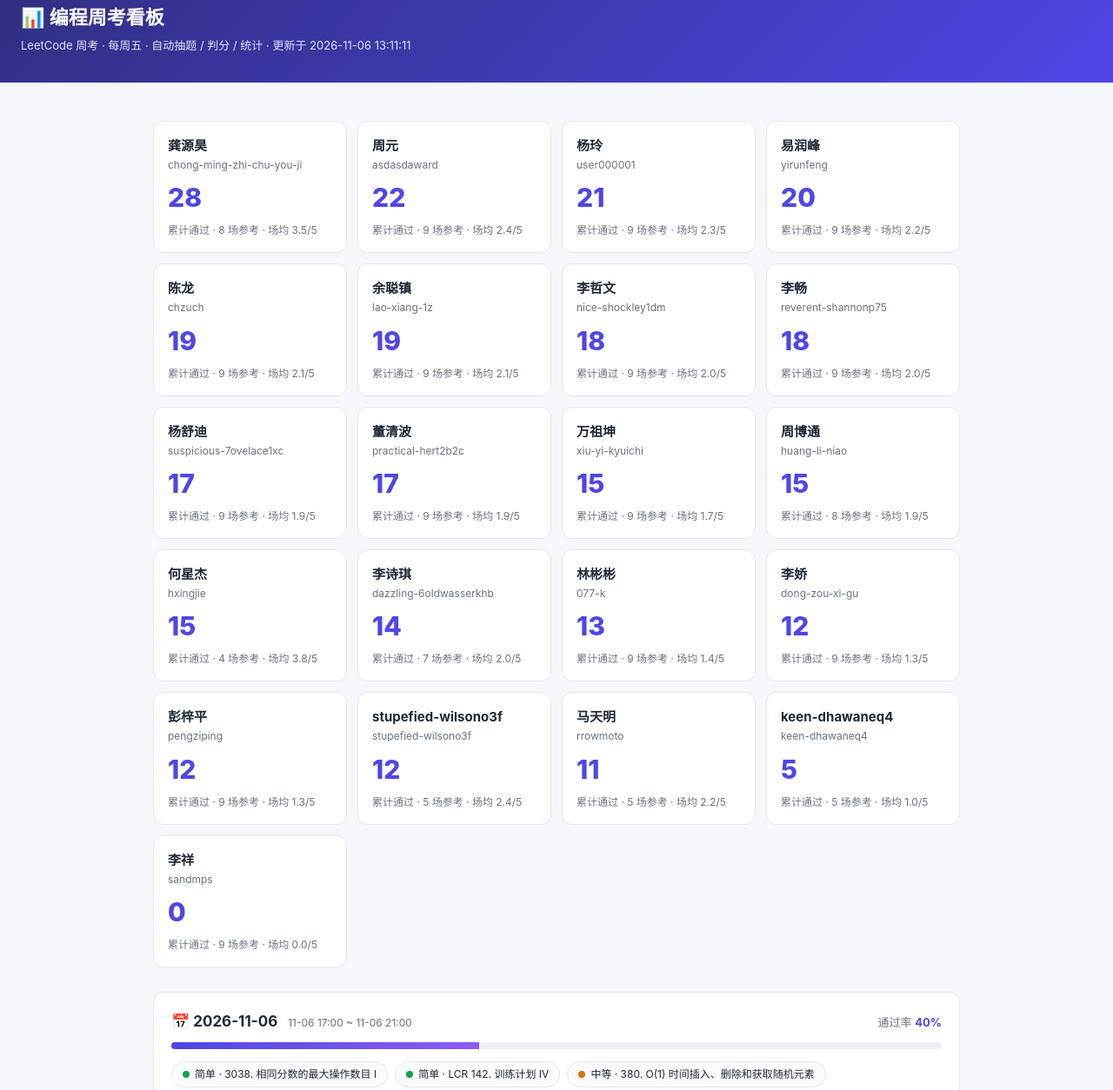
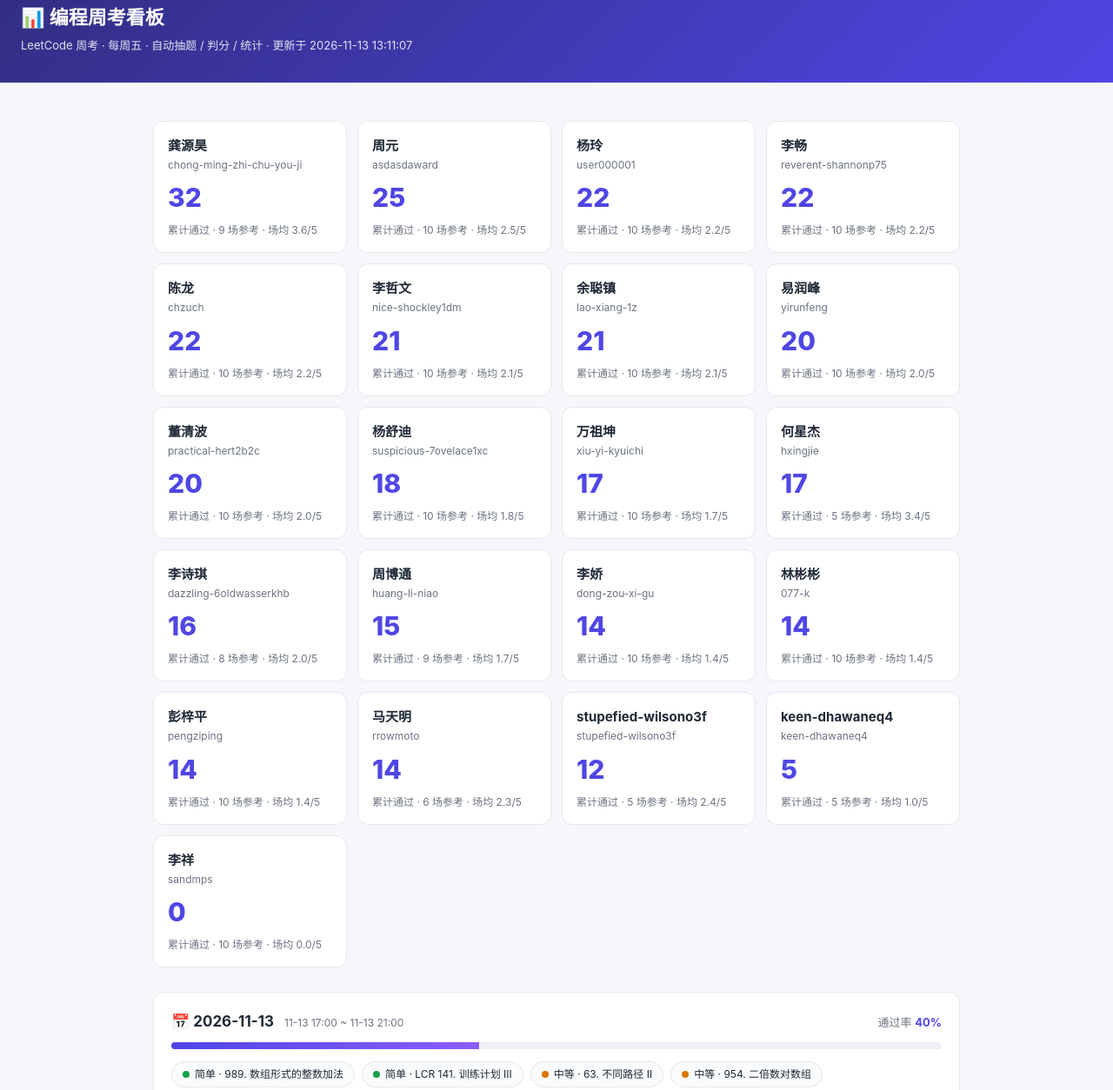
Before and after one commit to chilltycho/leetcode-exam, a plain HTML site: page dashboard/index.html in a window 1280 px wide. Shown: the part 29-1283 px from the top of the page at 87% size. Drawn offline with Linux system fonts and the light colour scheme.

Commit message:
exam: 统计 2026-11-13 周考成绩并更新看板

```diff
--- a/dashboard/index.html
+++ b/dashboard/index.html
@@ -48,127 +48,134 @@ footer { text-align:center; color:var(--muted); font-size:12px; padding:16px; }
 <body>
 <header>
   <h1>📊 编程周考看板</h1>
-  <p>LeetCode 周考 · 每周五 · 自动抽题 / 判分 / 统计 · 更新于 2026-11-06 13:11:11</p>
+  <p>LeetCode 周考 · 每周五 · 自动抽题 / 判分 / 统计 · 更新于 2026-11-13 13:11:07</p>
 </header>
 <main>
   <div class="cards">
       <div class="card">
         <div class="card-name">龚源昊</div>
         <div class="card-slug">chong-ming-zhi-chu-you-ji</div>
-        <div class="card-num">28</div>
-        <div class="card-label">累计通过 · 8 场参考 · 场均 3.5/5</div>
+        <div class="card-num">32</div>
+        <div class="card-label">累计通过 · 9 场参考 · 场均 3.6/5</div>
       </div>
 
       <div class="card">
         <div class="card-name">周元</div>
         <div class="card-slug">asdasdaward</div>
-        <div class="card-num">22</div>
-        <div class="card-label">累计通过 · 9 场参考 · 场均 2.4/5</div>
+        <div class="card-num">25</div>
+        <div class="card-label">累计通过 · 10 场参考 · 场均 2.5/5</div>
       </div>
 
       <div class="card">
         <div class="card-name">杨玲</div>
         <div class="card-slug">user000001</div>
+        <div class="card-num">22</div>
+        <div class="card-label">累计通过 · 10 场参考 · 场均 2.2/5</div>
+      </div>
+
+      <div class="card">
+        <div class="card-name">李畅</div>
+        <div class="card-slug">reverent-shannonp75</div>
+        <div class="card-num">22</div>
+        <div class="card-label">累计通过 · 10 场参考 · 场均 2.2/5</div>
+      </div>
+
+      <div class="card">
+        <div class="card-name">陈龙</div>
+        <div class="card-slug">chzuch</div>
+        <div class="card-num">22</div>
+        <div class="card-label">累计通过 · 10 场参考 · 场均 2.2/5</div>
+      </div>
+
+      <div class="card">
+        <div class="card-name">李哲文</div>
+        <div class="card-slug">nice-shockley1dm</div>
         <div class="card-num">21</div>
-        <div class="card-label">累计通过 · 9 场参考 · 场均 2.3/5</div>
+        <div class="card-label">累计通过 · 10 场参考 · 场均 2.1/5</div>
+      </div>
+
+      <div class="card">
+        <div class="card-name">余聪镇</div>
+        <div class="card-slug">lao-xiang-1z</div>
+        <div class="card-num">21</div>
+        <div class="card-label">累计通过 · 10 场参考 · 场均 2.1/5</div>
       </div>
 
       <div class="card">
         <div class="card-name">易润峰</div>
         <div class="card-slug">yirunfeng</div>
         <div class="card-num">20</div>
-        <div class="card-label">累计通过 · 9 场参考 · 场均 2.2/5</div>
+        <div class="card-label">累计通过 · 10 场参考 · 场均 2.0/5</div>
       </div>
 
       <div class="card">
-        <div class="card-name">陈龙</div>
-        <div class="card-slug">chzuch</div>
-        <div class="card-num">19</div>
-        <div class="card-label">累计通过 · 9 场参考 · 场均 2.1/5</div>
-      </div>
-
-      <div class="card">
-        <div class="card-name">余聪镇</div>
-        <div class="card-slug">lao-xiang-1z</div>
-        <div class="card-num">19</div>
-        <div class="card-label">累计通过 · 9 场参考 · 场均 2.1/5</div>
-      </div>
-
-      <div class="card">
-        <div class="card-name">李哲文</div>
-        <div class="card-slug">nice-shockley1dm</div>
-        <div class="card-num">18</div>
-        <div class="card-label">累计通过 · 9 场参考 · 场均 2.0/5</div>
-      </div>
-
-      <div class="card">
-        <div class="card-name">李畅</div>
-        <div class="card-slug">reverent-shannonp75</div>
-        <div class="card-num">18</div>
-        <div class="card-label">累计通过 · 9 场参考 · 场均 2.0/5</div>
+        <div class="card-name">董清波</div>
+        <div class="card-slug">practical-hert2b2c</div>
+        <div class="card-num">20</div>
+        <div class="card-label">累计通过 · 10 场参考 · 场均 2.0/5</div>
       </div>
 
       <div class="card">
         <div class="card-name">杨舒迪</div>
         <div class="card-slug">suspicious-7ovelace1xc</div>
-        <div class="card-num">17</div>
-        <div class="card-label">累计通过 · 9 场参考 · 场均 1.9/5</div>
-      </div>
-
-      <div class="card">
-        <div class="card-name">董清波</div>
-        <div class="card-slug">practical-hert2b2c</div>
-        <div class="card-num">17</div>
-        <div class="card-label">累计通过 · 9 场参考 · 场均 1.9/5</div>
+        <div class="card-num">18</div>
+        <div class="card-label">累计通过 · 10 场参考 · 场均 1.8/5</div>
       </div>
 
       <div class="card">
         <div class="card-name">万祖坤</div>
         <div class="card-slug">xiu-yi-kyuichi</div>
-        <div class="card-num">15</div>
-        <div class="card-label">累计通过 · 9 场参考 · 场均 1.7/5</div>
+        <div class="card-num">17</div>
+        <div class="card-label">累计通过 · 10 场参考 · 场均 1.7/5</div>
+      </div>
+
+      <div class="card">
+        <div class="card-name">何星杰</div>
+        <div class="card-slug">hxingjie</div>
+        <div class="card-num">17</div>
+        <div class="card-label">累计通过 · 5 场参考 · 场均 3.4/5</div>
+      </div>
+
+      <div class="card">
+        <div class="card-name">李诗琪</div>
+        <div class="card-slug">dazzling-6oldwasserkhb</div>
+        <div class="card-num">16</div>
+        <div class="card-label">累计通过 · 8 场参考 · 场均 2.0/5</div>
       </div>
 
       <div class="card">
         <div class="card-name">周博通</div>
         <div class="card-slug">huang-li-niao</div>
         <div class="card-num">15</div>
-        <div class="card-label">累计通过 · 8 场参考 · 场均 1.9/5</div>
+        <div class="card-label">累计通过 · 9 场参考 · 场均 1.7/5</div>
       </div>
 
       <div class="card">
-        <div class="card-name">何星杰</div>
-        <div class="card-slug">hxingjie</div>
-        <div class="card-num">15</div>
-        <div class="card-label">累计通过 · 4 场参考 · 场均 3.8/5</div>
-      </div>
-
-      <div class="card">
-        <div class="card-name">李诗琪</div>
-        <div class="card-slug">dazzling-6oldwasserkhb</div>
+        <div class="card-name">李娇</div>
+        <div class="card-slug">dong-zou-xi-gu</div>
         <div class="card-num">14</div>
-        <div class="card-label">累计通过 · 7 场参考 · 场均 2.0/5</div>
+        <div class="card-label">累计通过 · 10 场参考 · 场均 1.4/5</div>
       </div>
 
       <div class="card">
         <div class="card-name">林彬彬</div>
         <div class="card-slug">077-k</div>
-        <div class="card-num">13</div>
-        <div class="card-label">累计通过 · 9 场参考 · 场均 1.4/5</div>
-      </div>
-
-      <div class="card">
-        <div class="card-name">李娇</div>
-        <div class="card-slug">dong-zou-xi-gu</div>
-        <div class="card-num">12</div>
-        <div class="card-label">累计通过 · 9 场参考 · 场均 1.3/5</div>
+        <div class="card-num">14</div>
+        <div class="card-label">累计通过 · 10 场参考 · 场均 1.4/5</div>
       </div>
 
       <div class="card">
         <div class="card-name">彭梓平</div>
         <div class="card-slug">pengziping</div>
-        <div class="card-num">12</div>
-        <div class="card-label">累计通过 · 9 场参考 · 场均 1.3/5</div>
+        <div class="card-num">14</div>
+        <div class="card-label">累计通过 · 10 场参考 · 场均 1.4/5</div>
+      </div>
+
+      <div class="card">
+        <div class="card-name">马天明</div>
+        <div class="card-slug">rrowmoto</div>
+        <div class="card-num">14</div>
+        <div class="card-label">累计通过 · 6 场参考 · 场均 2.3/5</div>
       </div>
 
       <div class="card">
@@ -176,13 +183,6 @@ footer { text-align:center; color:var(--muted); font-size:12px; padding:16px; }
         <div class="card-slug">stupefied-wilsono3f</div>
         <div class="card-num">12</div>
         <div class="card-label">累计通过 · 5 场参考 · 场均 2.4/5</div>
-      </div>
-
-      <div class="card">
-        <div class="card-name">马天明</div>
-        <div class="card-slug">rrowmoto</div>
-        <div class="card-num">11</div>
-        <div class="card-label">累计通过 · 5 场参考 · 场均 2.2/5</div>
       </div>
 
       <div class="card">
@@ -196,8 +196,42 @@ footer { text-align:center; color:var(--muted); font-size:12px; padding:16px; }
         <div class="card-name">李祥</div>
         <div class="card-slug">sandmps</div>
         <div class="card-num">0</div>
-        <div class="card-label">累计通过 · 9 场参考 · 场均 0.0/5</div>
+        <div class="card-label">累计通过 · 10 场参考 · 场均 0.0/5</div>
       </div></div>
+
+    <section class="exam">
+      <div class="exam-head">
+        <h2>📅 2026-11-13</h2>
+        <span class="window">11-13 17:00 ~ 11-13 21:00</span>
+        <span class="rate">通过率 <b>40%</b></span>
+      </div>
+      <div class="bar"><i style="width:40.0%"></i></div>
+      <div class="chips"><a class="chip" style="--c:#16a34a" href="https://leetcode.cn/problems/add-to-array-form-of-integer/" target="_blank" rel="noopener"><span class="dot" style="background:#16a34a"></span>简单 · 989. 数组形式的整数加法</a><a class="chip" style="--c:#16a34a" href="https://leetcode.cn/problems/fan-zhuan-lian-biao-lcof/" target="_blank" rel="noopener"><span class="dot" style="background:#16a34a"></span>简单 · LCR 141. 训练计划 III</a><a class="chip" style="--c:#d97706" href="https://leetcode.cn/problems/unique-paths-ii/" target="_blank" rel="noopener"><span class="dot" style="background:#d97706"></span>中等 · 63. 不同路径 II</a><a class="chip" style="--c:#d97706" href="https://leetcode.cn/problems/array-of-doubled-pairs/" target="_blank" rel="noopener"><span class="dot" style="background:#d97706"></span>中等 · 954. 二倍数对数组</a><a class="chip" style="--c:#dc2626" href="https://leetcode.cn/problems/n-queens-ii/" target="_blank" rel="noopener"><span class="dot" style="background:#dc2626"></span>困难 · 52. N 皇后 II</a></div>
+      <div class="table-wrap">
+        <table>
+          <thead><tr><th>姓名</th><th>账号</th><th>989</th><th>LCR 141</th><th>63</th><th>954</th><th>52</th><th>通过</th></tr></thead>
+          <tbody><tr><td class="emp">李娇</td><td class="emp-slug">dong-zou-xi-gu</td><td class="ok">✓</td><td class="ok">✓</td><td class="no">—</td><td class="no">—</td><td class="no">—</td><td class="sum">2/5</td></tr>
+<tr><td class="emp">李哲文</td><td class="emp-slug">nice-shockley1dm</td><td class="ok">✓</td><td class="ok">✓</td><td class="ok">✓</td><td class="no">—</td><td class="no">—</td><td class="sum">3/5</td></tr>
+<tr><td class="emp">万祖坤</td><td class="emp-slug">xiu-yi-kyuichi</td><td class="no">—</td><td class="no">—</td><td class="ok">✓</td><td class="ok">✓</td><td class="no">—</td><td class="sum">2/5</td></tr>
+<tr><td class="emp">杨玲</td><td class="emp-slug">user000001</td><td class="ok">✓</td><td class="no">—</td><td class="no">—</td><td class="no">—</td><td class="no">—</td><td class="sum">1/5</td></tr>
+<tr><td class="emp">李畅</td><td class="emp-slug">reverent-shannonp75</td><td class="ok">✓</td><td class="ok">✓</td><td class="ok">✓</td><td class="ok">✓</td><td class="no">—</td><td class="sum">4/5</td></tr>
+<tr><td class="emp">李祥</td><td class="emp-slug">sandmps</td><td class="no">—</td><td class="no">—</td><td class="no">—</td><td class="no">—</td><td class="no">—</td><td class="sum">0/5</td></tr>
+<tr><td class="emp">陈龙</td><td class="emp-slug">chzuch</td><td class="ok">✓</td><td class="ok">✓</td><td class="ok">✓</td><td class="no">—</td><td class="no">—</td><td class="sum">3/5</td></tr>
+<tr><td class="emp">周元</td><td class="emp-slug">asdasdaward</td><td class="ok">✓</td><td class="no">—</td><td class="ok">✓</td><td class="ok">✓</td><td class="no">—</td><td class="sum">3/5</td></tr>
+<tr><td class="emp">杨舒迪</td><td class="emp-slug">suspicious-7ovelace1xc</td><td class="ok">✓</td><td class="no">—</td><td class="no">—</td><td class="no">—</td><td class="no">—</td><td class="sum">1/5</td></tr>
+<tr><td class="emp">林彬彬</td><td class="emp-slug">077-k</td><td class="ok">✓</td><td class="no">—</td><td class="no">—</td><td class="no">—</td><td class="no">—</td><td class="sum">1/5</td></tr>
+<tr><td class="emp">易润峰</td><td class="emp-slug">yirunfeng</td><td class="no">—</td><td class="no">—</td><td class="no">—</td><td class="no">—</td><td class="no">—</td><td class="sum">0/5</td></tr>
+<tr><td class="emp">彭梓平</td><td class="emp-slug">pengziping</td><td class="ok">✓</td><td class="ok">✓</td><td class="no">—</td><td class="no">—</td><td class="no">—</td><td class="sum">2/5</td></tr>
+<tr><td class="emp">董清波</td><td class="emp-slug">practical-hert2b2c</td><td class="ok">✓</td><td class="ok">✓</td><td class="ok">✓</td><td class="no">—</td><td class="no">—</td><td class="sum">3/5</td></tr>
+<tr><td class="emp">余聪镇</td><td class="emp-slug">lao-xiang-1z</td><td class="ok">✓</td><td class="ok">✓</td><td class="no">—</td><td class="no">—</td><td class="no">—</td><td class="sum">2/5</td></tr>
+<tr><td class="emp">龚源昊</td><td class="emp-slug">chong-ming-zhi-chu-you-ji</td><td class="ok">✓</td><td class="ok">✓</td><td class="ok">✓</td><td class="ok">✓</td><td class="no">—</td><td class="sum">4/5</td></tr>
+<tr><td class="emp">周博通</td><td class="emp-slug">huang-li-niao</td><td class="no">—</td><td class="no">—</td><td class="no">—</td><td class="no">—</td><td class="no">—</td><td class="sum">0/5</td></tr>
+<tr><td class="emp">李诗琪</td><td class="emp-slug">dazzling-6oldwasserkhb</td><td class="ok">✓</td><td class="ok">✓</td><td class="no">—</td><td class="no">—</td><td class="no">—</td><td class="sum">2/5</td></tr>
+<tr><td class="emp">马天明</td><td class="emp-slug">rrowmoto</td><td class="ok">✓</td><td class="ok">✓</td><td class="ok">✓</td><td class="no">—</td><td class="no">—</td><td class="sum">3/5</td></tr>
+<tr><td class="emp">何星杰</td><td class="emp-slug">hxingjie</td><td class="no">—</td><td class="no">—</td><td class="ok">✓</td><td class="ok">✓</td><td class="no">—</td><td class="sum">2/5</td></tr></tbody>
+        </table>
+      </div>
+    </section>
 
     <section class="exam">
       <div class="exam-head">
```
Also changed, not shown: reports/2026-11-13_成绩.csv (added, +20 -0 lines), 2 other files.
